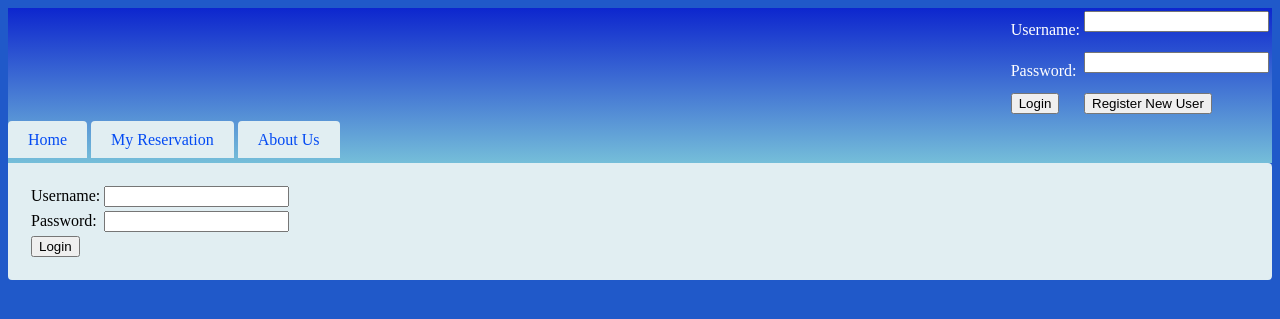
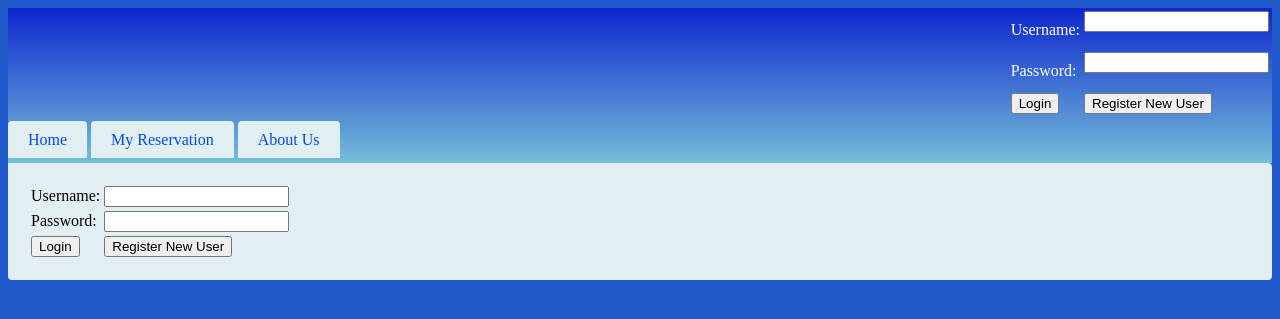
Before and after one commit to tfarmer4/HotelReservation, a CodeIgniter app: page /index.php/login/index in a window 1280 px wide. Shown: the top 319 px of the page. Run offline with CodeIgniter, Linux system fonts and the light colour scheme; some libraries are stand-ins or nearby versions.

Commit message:
little change in login form

```diff
--- a/application/views/login_form.php
+++ b/application/views/login_form.php
@@ -48,6 +48,8 @@ $(document).ready(function()
 	    echo form_password($data);
 	    echo '</td></tr><tr><td>';
 	    echo form_submit('loginsubmit', 'Login');
+	    echo '</td><td>';
+	    echo '<input type="button" value="Register New User" onclick="location.href=\'register\';" name="btn_register"/>';
 	    echo '</td></tr>';
 	    echo form_close();
 	?>
```
